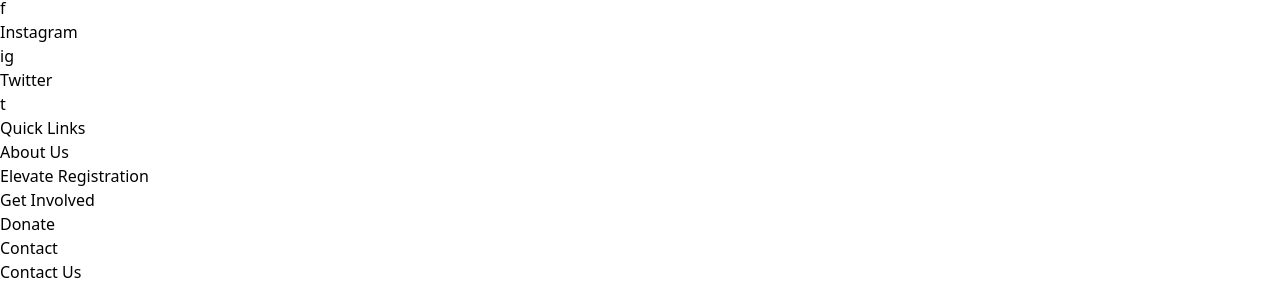
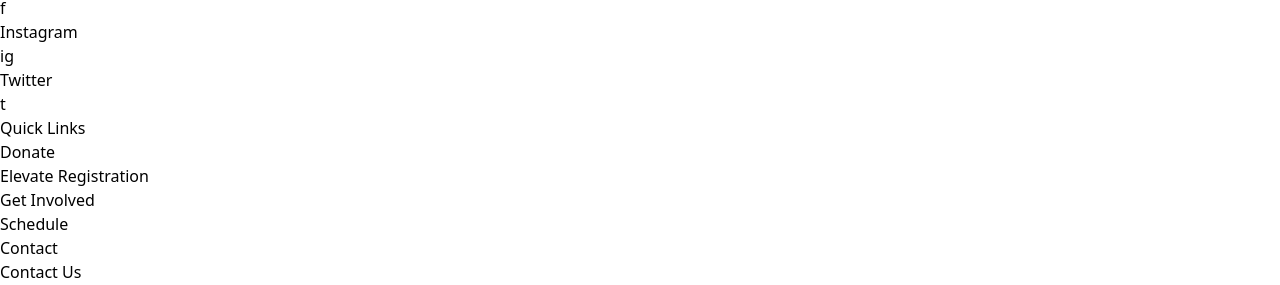
Before and after one commit to jeetOnGit/elevate, a React (Vite) app in the folder client/: page / in a window 1280 px wide. Shown: the part 1252-1537 px from the top of the page. Built offline with nearby package versions, Linux system fonts and the light colour scheme.

Commit message:
Update Home.jsx

```diff
--- a/client/src/pages/Home.jsx
+++ b/client/src/pages/Home.jsx
@@ -260,10 +260,10 @@
             <div>
               <h4 className="text-lg font-semibold text-white mb-6">Quick Links</h4>
               <ul className="space-y-3">
-                <li><a href="#" className="hover:text-white transition">About Us</a></li>
+                <li><a href="#" className="hover:text-white transition">Donate</a></li>
                 <li><a href="/form" className="hover:text-white transition">Elevate Registration</a></li>
                 <li><a href="/admin" className="hover:text-white transition">Get Involved</a></li>
-                <li><a href="#" className="hover:text-white transition">Donate</a></li>
+                <li><a href="/schedule" className="hover:text-white transition">Schedule</a></li>
                 <li><a href="#" className="hover:text-white transition">Contact</a></li>
               </ul>
             </div>
```
